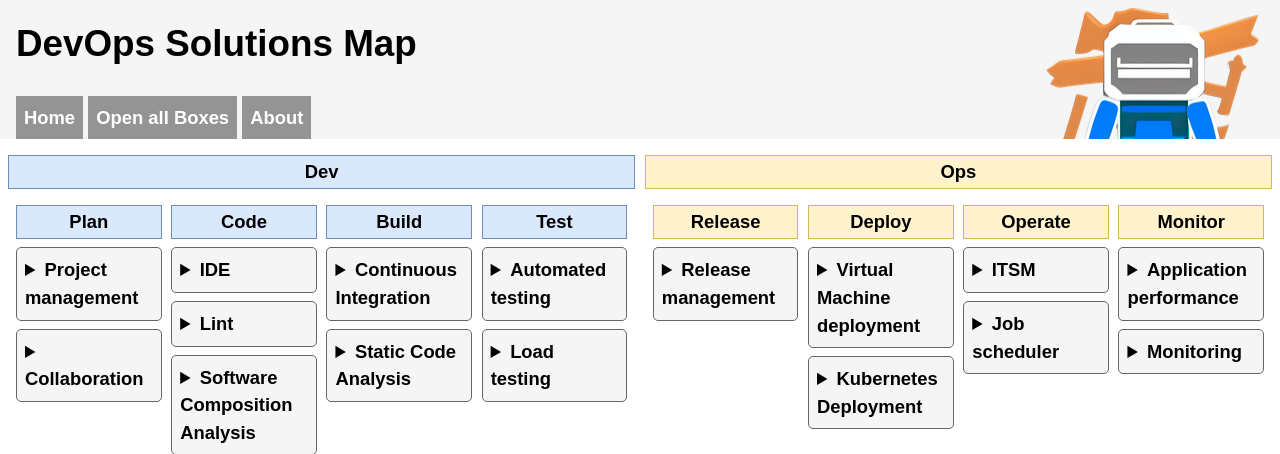
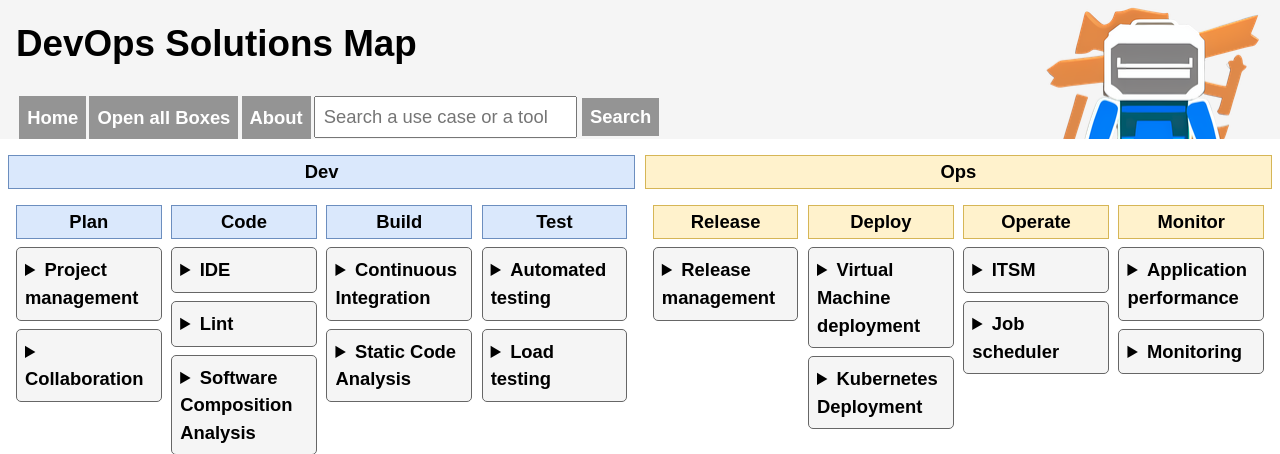
Before and after one commit to Wivik/devops-solutions-map, a Flask app: page / in a window 1280 px wide. Shown: the top 454 px of the page. Run offline with Flask 2, Linux system fonts and the light colour scheme; some libraries are stand-ins or nearby versions.

Commit message:
feat: init search engine feature :sparkles: #7

```diff
--- a/app.py
+++ b/app.py
@@ -68,7 +68,7 @@ def test_solutions_file(solutions_file):
 def read_solutions(solutions_file):
     """load the whole content of the file and return it"""
     with open(solutions_file, 'r') as file:
-        solutions_content = yaml.load(file, Loader=yaml.FullLoader)
+        solutions_content = yaml.safe_load(file)
     return solutions_content
 
 def get_tool_usage(search_tool, solutions):
@@ -95,6 +95,64 @@ def get_tool_usage(search_tool, solutions):
                             'isnew': isnew,
                         })
     return tool_usage
+
+def search(data, query):
+    results = []
+    search_result = handle_search(data, query)
+    print(search_result)
+    print(results)
+    return results
+
+def handle_search(data, query, path=[]):
+    query = query.lower()
+    # print(f'query {query}')
+    if isinstance(data, list):
+        # print('isinstance data')
+        for index,item in enumerate(data):
+            path.append(str(index))
+            # print(f'str index ', str(index))
+            handle_search(item, query, path)
+            path.pop()
+    elif isinstance(data, dict):
+        for key, value in data.items():
+            # print(f'key ', key)
+            path.append(key)
+            print(f'path ', path)
+            # print(f'value ', value)
+            if key == 'name' and value.lower() == query:
+                print(f"Tool Found: {query}")
+                print("Related Use Cases:")
+                print(f'path -2' , path[:-2])
+                # for uc_path in path:
+                #     print(f'uc path ', uc_path)
+                uc_data = get_data_by_path(data, path[:-2])
+                if uc_data:
+                    print('uc_data')
+                    print(uc_data['name'])
+                    return uc_data['name']
+            elif isinstance(value, (list, dict)):
+                handle_search(value, query, path)
+            path.pop()
+
+
+def get_data_by_path(data, path):
+    print(f'path ', path)
+    try:
+        for key in path:
+            print(f'key ', key)
+            if isinstance(data, dict):
+                print('isinstance dict')
+                data = data.get(key)
+                print(f'data : ', data)
+            elif isinstance(data, list):
+                print('isinstance list')
+                index = int(key)
+                data = data[index]
+        print(f'data ', data)
+        return data
+    except (KeyError, IndexError):
+        print('no data')
+        return None
 
 ## render main template
 
@@ -176,6 +234,16 @@ def custom_static(folder, filename):
     ## if not, we fallback on static dir
     return send_from_directory(app.static_folder, os.path.join(folder, filename))
 
+## search engine
+@app.route("/search", methods=['POST'])
+def search_view():
+    query_data = request.form
+    query = query_data['query']
+    solutions = read_solutions(solutions_file)
+    results = search(solutions, query)
+    return render_template('search.html.j2', results=results)
+
+
 if __name__ == '__main__':
     if args.freeze_mode:
         freezer.freeze()
--- a/static/css/style.css
+++ b/static/css/style.css
@@ -59,16 +59,20 @@ header {
     background-position: right top;
 }
 
+header > nav {
+    display: flex;
+    align-items: left;
+}
+
 header > nav a:link,
 header > nav a:visited {
-    display: inline-block;
     color: var(--main-menu-link-color);
     border: 1px solid var(--main-menu-link-border-color);
     background-color: var(--main-menu-link-bg-color);
     text-decoration: none;
     font-weight: bold;
     padding: 0.5rem;
-    margin-left: 0.2 rem;
+    margin-left: 0.2rem;
 }
 
 header > nav a:hover {
@@ -77,6 +81,20 @@ header > nav a:hover {
 
 header > h1 {
     margin-top: 0;
+}
+
+header > nav > form > input {
+    padding: 0.5rem;
+    margin-left: 0.2rem;
+    font-size: 1.15rem;
+}
+
+header > nav > form > input[type=submit] {
+    background-color: var(--main-menu-link-bg-color);
+    color: var(--main-menu-link-color);
+    font-weight: bold;
+    border: 1px solid var(--main-menu-link-border-color);
+    margin: 0;
 }
 
 /* Legend */
--- a/templates/main_menu.html.j2
+++ b/templates/main_menu.html.j2
@@ -8,4 +8,9 @@
     <a href="{{ url_for('main', open='all') }}">Open all Boxes</a>
     {% endif %}
     <a href="{{ url_for('about') }}">About</a>
+    <form action="{{ url_for('search_view') }}" method="POST">
+        <input type="text" name="query" placeholder="Search a use case or a tool" />
+        <input type="hidden" name="csrf_token" value="{{ csrf_token() }}"/>
+        <input type="submit" value="Search" />
+    </form>
 </nav>
```
Also changed, not shown: templates/search.html.j2 (added, +12 -0 lines).
